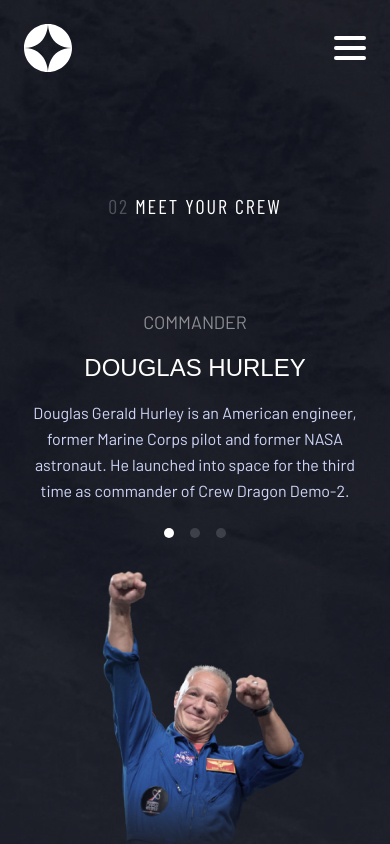
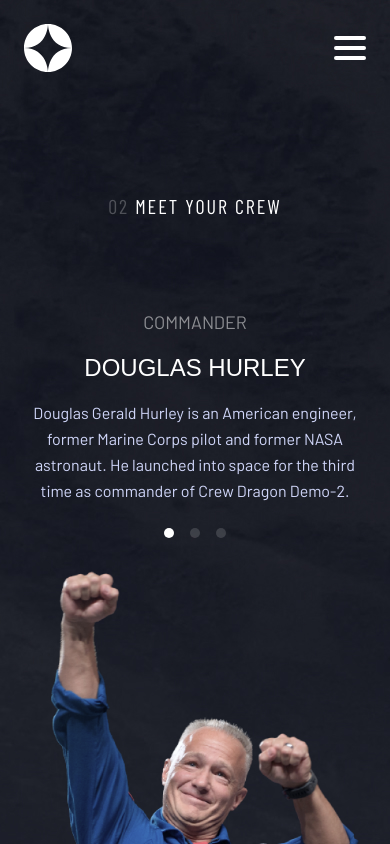
Before and after one commit to barraIhsan/react-route, a Next.js app: page /crew in a window 390 px wide. Shown: the top 844 px of the page. Built offline with nearby package versions, Linux system fonts and the light colour scheme; a web font is replaced by a local one.

Commit message:
fix: adjust some size for image

```diff
--- a/src/app/crew/page.tsx
+++ b/src/app/crew/page.tsx
@@ -17,7 +17,7 @@
           <span className="text-white/25">02</span> Meet your crew
         </p>
         <div className="flex flex-col-reverse lg:flex-row-reverse gap-8 text-center lg:text-left">
-          <div className="size-56 sm:size-100 lg:size-135 flex-1 flex justify-center lg:justify-start mx-auto">
+          <div className="h-85 sm:h-140 lg:h-170 flex-1 flex justify-center lg:justify-start mx-auto">
             <Image {...data.img} alt={data.name} className="object-contain" />
           </div>
           <div className="flex-1 mx-auto flex flex-col gap-6 justify-between">
```
